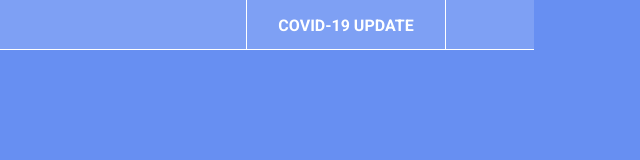
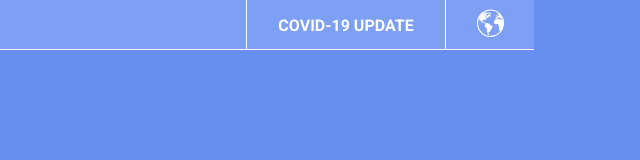
Before and after one commit to Rusandik/landing_live_streaming, a website: page index.html in a window 1280 px wide. Shown: the full height of the page, 746-1386 px from the left, 640 px wide, since content can reach past the window. Drawn offline with nearby package versions, Linux system fonts and the light colour scheme; files that its build step writes are made by us from their sources.

Commit message:
restore project

```diff
--- a/index.html
+++ b/index.html
@@ -40,9 +40,7 @@
 
           <div class="nav__globe-wrapper globe">
             <a href="#" class="globe__link" aria-label="globe info">
-              <svg class="globe__link-icon" aria-label="globe img">
-                <use href="assets/sprites.svg#globe-icon"></use>
-              </svg>
+              <img src="/assets/global.svg" alt="" class="globe__link-icon">
             </a>
           </div>
         </nav>
--- a/package.json
+++ b/package.json
@@ -1,12 +1,10 @@
 {
   "name": "live_streaming",
   "version": "1.0.0",
-  "description": "landing page",
+  "description": "live_streaming",
   "source": "index.html",
   "scripts": {
-    "sass:watch": "sass --style=expanded --watch styles:dist",
-    "parcel:watch": "parcel serve --dist-dir public",
-    "parcel:build": "parcel build --dist-dir build --public-url ./"
+    "sass:watch": "sass --style=compressed --watch styles:dist"
   },
   "repository": {
     "type": "git",
```
Also changed, not shown: 1 other file.
